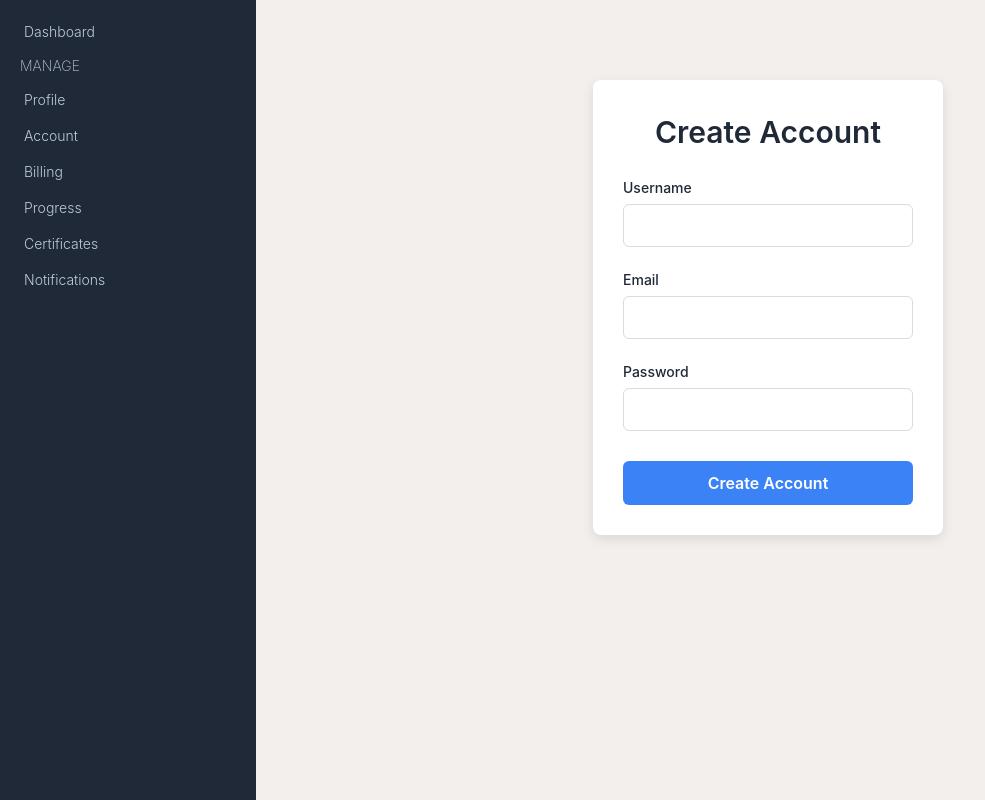
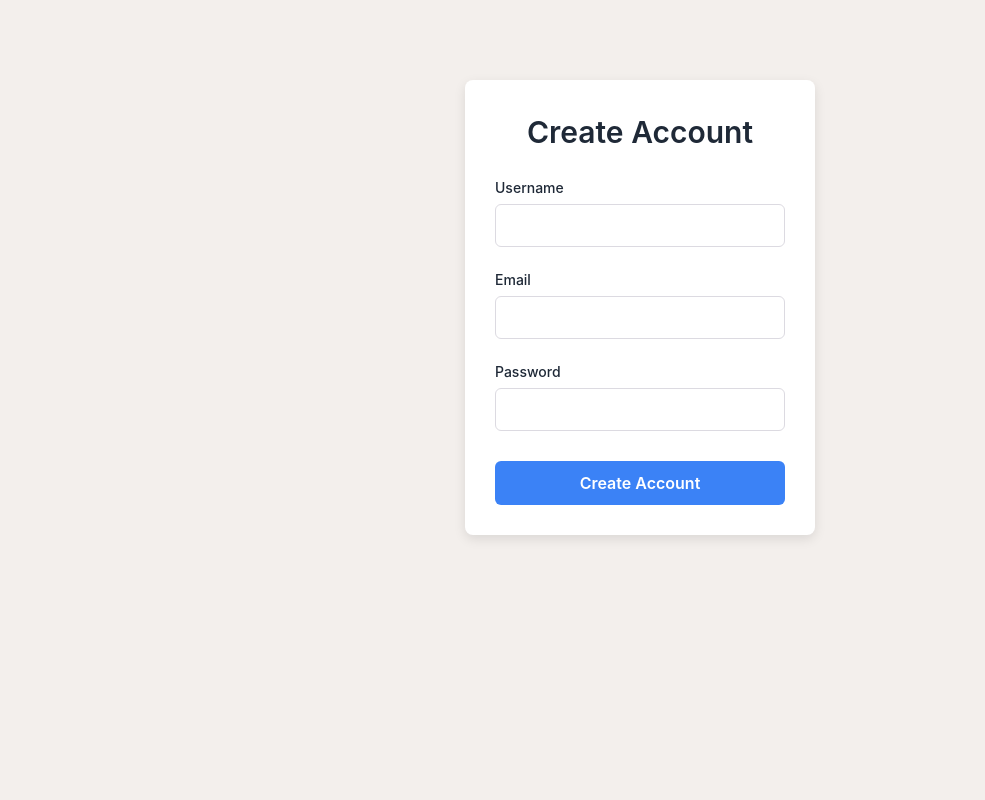
Before and after one commit to Nefertiti23/LMS-WebProj, a React (Vite) app in the folder my-app/: page /signup in a window 1280 px wide. Shown: the whole page, without its empty margins (0-985 px from the left). Built offline with nearby package versions, Linux system fonts and the light colour scheme.

Commit message:
App got left out lol

```diff
--- a/my-app/src/App.jsx
+++ b/my-app/src/App.jsx
@@ -43,12 +43,7 @@ export default function App() {
 
   return (
     <BrowserRouter>
-      <div className="flex h-screen">
-        <SideNav />
-        <div className="flex-1 overflow-auto">
-          <Router user={user} userHandler={setUser} />
-        </div>
-      </div>
+      <Router user={user} userHandler={setUser} />
     </BrowserRouter>
   );
 }
```
